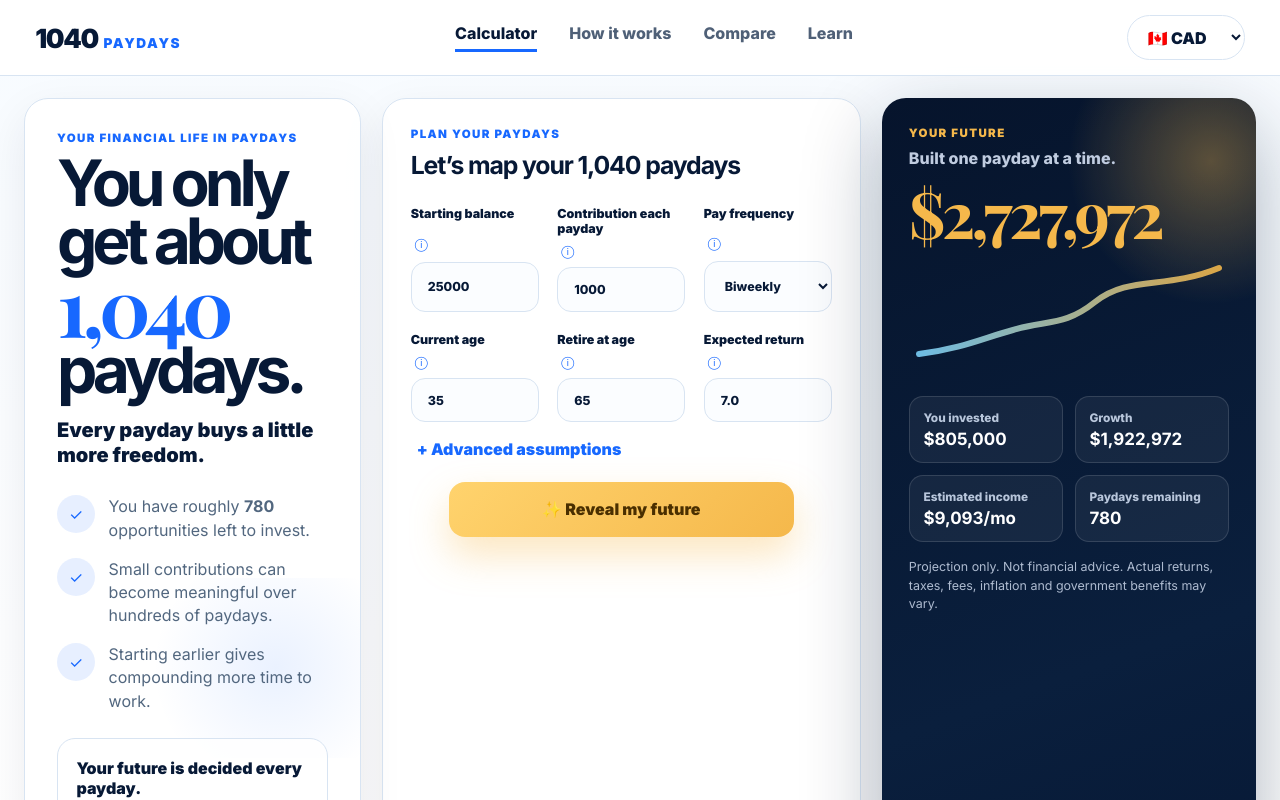
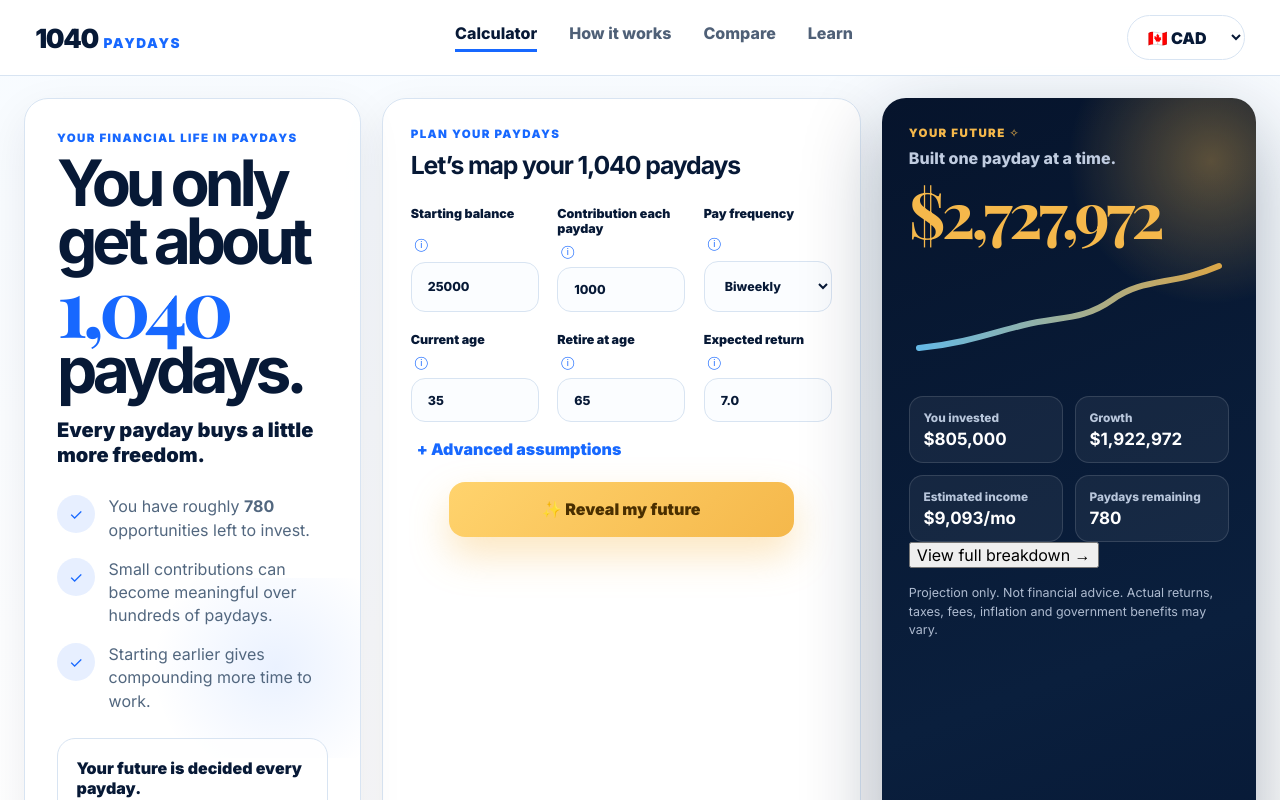
Before and after one commit to calgal7-del/1040-paydays, a React (Vite) app: page / in a window 1280 px wide. Shown: the top 800 px of the page. Built offline with nearby package versions, Linux system fonts and the light colour scheme.

Commit message:
Update ProjectionCard.jsx

```diff
--- a/src/components/ProjectionCard.jsx
+++ b/src/components/ProjectionCard.jsx
@@ -8,11 +8,12 @@ export default function ProjectionCard({
   projection,
   currency,
   hasRevealed,
+  onOpenBreakdown,
 }) {
   return (
     <section className={`projectionCard ${hasRevealed ? 'revealed' : ''}`}>
       <div className="projectionTop">
-        <p>Your future</p>
+        <p>Your future ✧</p>
         <span>Built one payday at a time.</span>
       </div>
 
@@ -24,12 +25,13 @@ export default function ProjectionCard({
         <svg viewBox="0 0 320 120">
           <defs>
             <linearGradient id="sparkGold" x1="0" x2="1" y1="0" y2="0">
-              <stop offset="0%" stopColor="#7dd3fc" />
+              <stop offset="0%" stopColor="#72d0ff" />
               <stop offset="100%" stopColor="#f5b84b" />
             </linearGradient>
           </defs>
+
           <path
-            d="M10 98 C55 92 74 82 104 74 C139 64 156 70 186 46 C220 19 256 34 310 12"
+            d="M10 92 C54 88 86 76 115 69 C151 60 173 65 203 44 C234 21 264 30 310 10"
             fill="none"
             stroke="url(#sparkGold)"
             strokeWidth="6"
@@ -64,9 +66,17 @@ export default function ProjectionCard({
         </div>
       </div>
 
+      <button
+        className="breakdownButton"
+        type="button"
+        onClick={onOpenBreakdown}
+      >
+        View full breakdown →
+      </button>
+
       <p className="projectionDisclaimer">
-        Projection only. Not financial advice. Actual returns, taxes,
-        fees, inflation and government benefits may vary.
+        Projection only. Not financial advice. Actual returns, taxes, fees,
+        inflation and government benefits may vary.
       </p>
     </section>
   )
```
